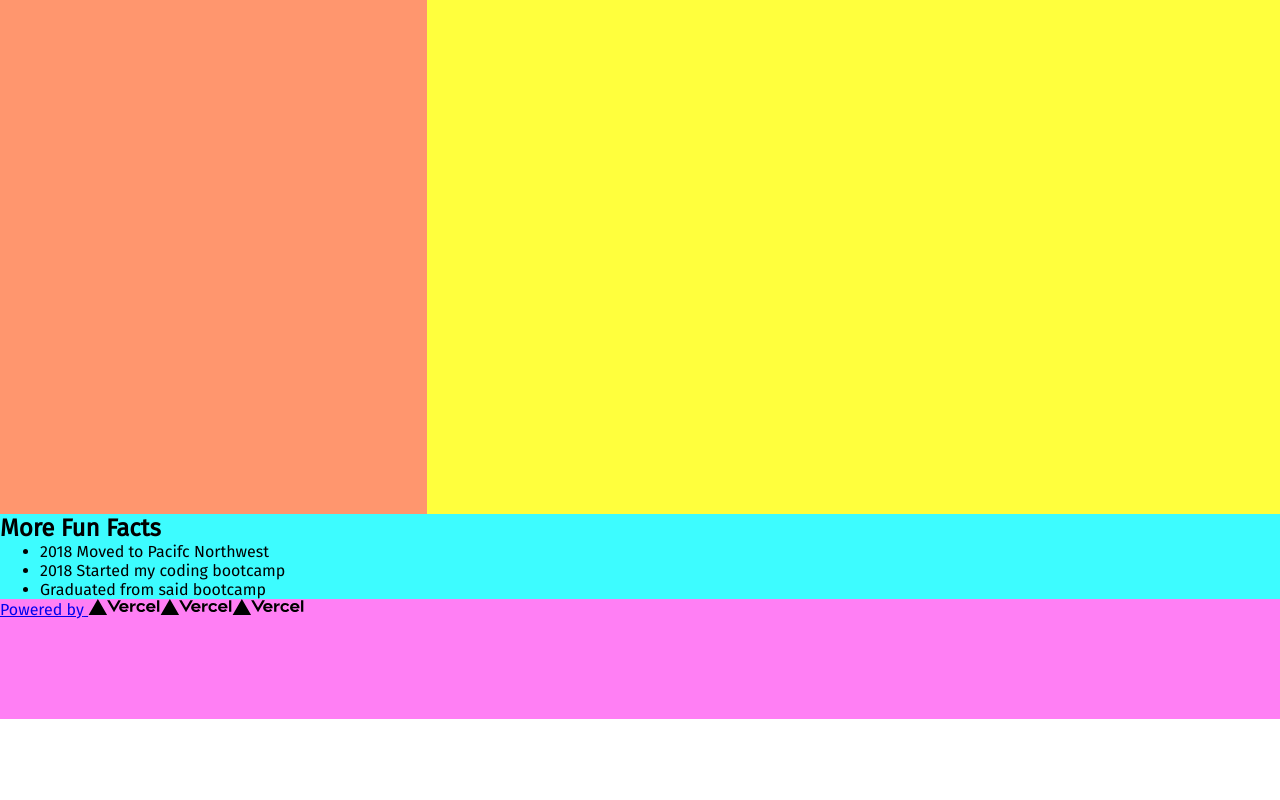
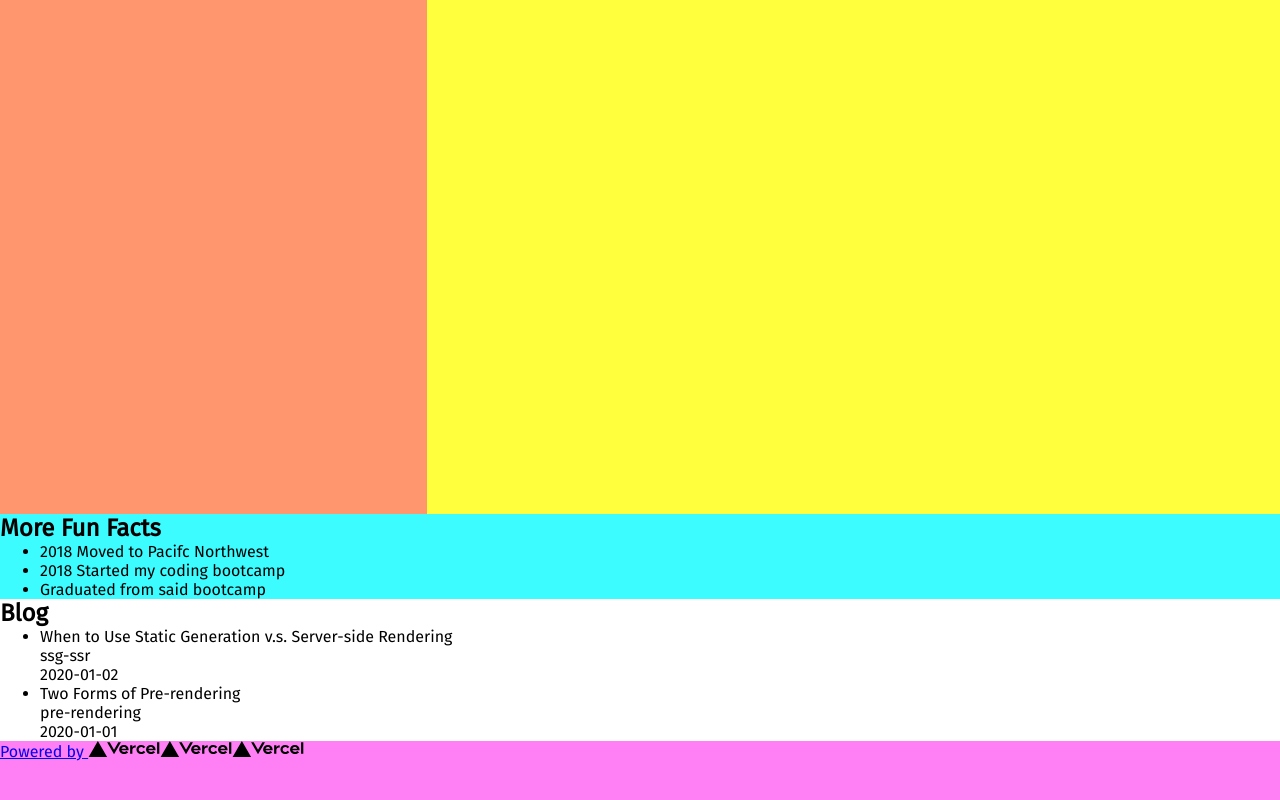
Before and after one commit to ARodriguezHacks/angie-rodriguez-site-2022, a Next.js app: page / in a window 1280 px wide. Shown: the part 334-1134 px from the top of the page. Before the commit the page ends 1053 px from the top, so only its background shows below. Built offline with nearby package versions, Linux system fonts and the light colour scheme.

Commit message:
Add Blog Data

```diff
--- /dev/null
+++ b/lib/posts.js
@@ -0,0 +1,28 @@
+import fs from "fs";
+import path from "path";
+import matter from "gray-matter";
+
+const postsDirectory = path.join(process.cwd(), "posts");
+
+export function getSortedPostsData() {
+  const fileNames = fs.readdirSync(postsDirectory);
+  const allPostsData = fileNames.map((fileName) => {
+    const id = fileName.replace(/\.md$/, "");
+    const fullPath = path.join(postsDirectory, fileName);
+    const fileContents = fs.readFileSync(fullPath, "utf-8");
+    const matterResult = matter(fileContents);
+
+    return {
+      id,
+      ...matterResult.data,
+    };
+  });
+
+  return allPostsData.sort((a, b) => {
+    if (a.date < b.date) {
+      return 1;
+    } else {
+      return -1;
+    }
+  });
+}
--- a/package.json
+++ b/package.json
@@ -12,6 +12,7 @@
     "lint": "next lint"
   },
   "dependencies": {
+    "gray-matter": "^4.0.3",
     "next": "12.2.0",
     "react": "18.2.0",
     "react-dom": "18.2.0"
--- a/pages/index.js
+++ b/pages/index.js
@@ -3,8 +3,18 @@
 import Main from "../components/Main";
 import Footer from "../components/Footer";
 import styles from "../styles/Home.module.scss";
+import { getSortedPostsData } from "../lib/posts";
 
-export default function Home() {
+export async function getStaticProps() {
+  const allPostsData = getSortedPostsData();
+  return {
+    props: {
+      allPostsData,
+    },
+  };
+}
+
+export default function Home({ allPostsData }) {
   return (
     <>
       <Head>
@@ -16,6 +26,20 @@
         <link rel="icon" href="/favicon.ico" />
       </Head>
       <Main />
+      <section>
+        <h2>Blog</h2>
+        <ul>
+          {allPostsData.map(({ id, date, title }) => (
+            <li key={id}>
+              {title}
+              <br />
+              {id}
+              <br />
+              {date}
+            </li>
+          ))}
+        </ul>
+      </section>
       <Footer />
     </>
   );
--- /dev/null
+++ b/posts/pre-rendering.md
@@ -0,0 +1,11 @@
+---
+title: "Two Forms of Pre-rendering"
+date: "2020-01-01"
+---
+
+Next.js has two forms of pre-rendering: **Static Generation** and **Server-side Rendering**. The difference is in **when** it generates the HTML for a page.
+
+- **Static Generation** is the pre-rendering method that generates the HTML at **build time**. The pre-rendered HTML is then _reused_ on each request.
+- **Server-side Rendering** is the pre-rendering method that generates the HTML on **each request**.
+
+Importantly, Next.js lets you **choose** which pre-rendering form to use for each page. You can create a "hybrid" Next.js app by using Static Generation for most pages and using Server-side Rendering for others.
--- /dev/null
+++ b/posts/ssg-ssr.md
@@ -0,0 +1,19 @@
+---
+title: "When to Use Static Generation v.s. Server-side Rendering"
+date: "2020-01-02"
+---
+
+We recommend using **Static Generation** (with and without data) whenever possible because your page can be built once and served by CDN, which makes it much faster than having a server render the page on every request.
+
+You can use Static Generation for many types of pages, including:
+
+- Marketing pages
+- Blog posts
+- E-commerce product listings
+- Help and documentation
+
+You should ask yourself: "Can I pre-render this page **ahead** of a user's request?" If the answer is yes, then you should choose Static Generation.
+
+On the other hand, Static Generation is **not** a good idea if you cannot pre-render a page ahead of a user's request. Maybe your page shows frequently updated data, and the page content changes on every request.
+
+In that case, you can use **Server-Side Rendering**. It will be slower, but the pre-rendered page will always be up-to-date. Or you can skip pre-rendering and use client-side JavaScript to populate data.
```
Also changed, not shown: 1 other file (tests, documents, lock files or other folders).
